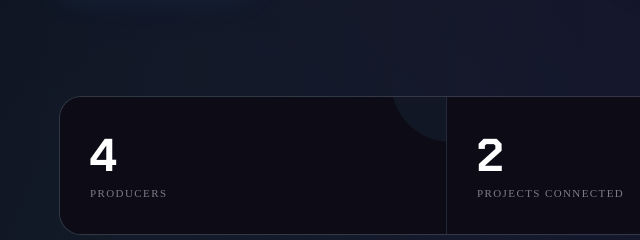
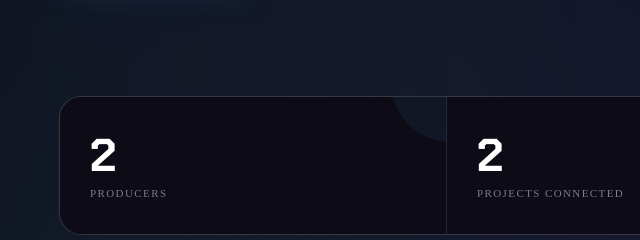
Before and after one commit to lzkkj/Litch-VJS, a plain HTML site: page html/partners.html in a window 1280 px wide. Shown: the part 820-1060 px from the top of the page, 0-640 px from the left. Drawn offline with Linux system fonts and the light colour scheme.

Commit message:
sync: copia html/partners.html da versão Litch VJS

```diff
--- a/html/partners.html
+++ b/html/partners.html
@@ -102,7 +102,7 @@
     ====================================================== -->
     <section class="partners-stats" aria-label="Partnership overview">
         <article class="partner-stat">
-            <strong data-counter="4">0</strong>
+            <strong data-counter="2">0</strong>
             <span>Producers</span>
         </article>
 
```
